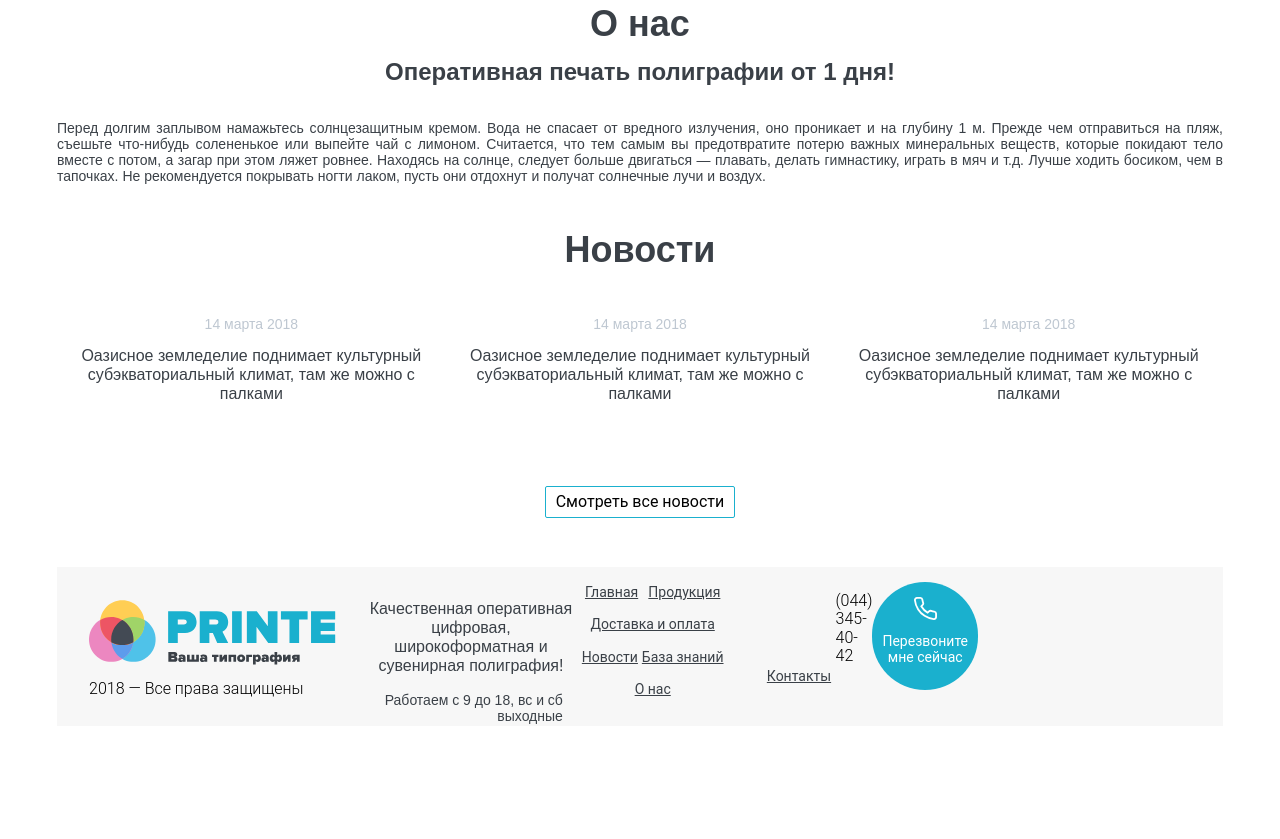
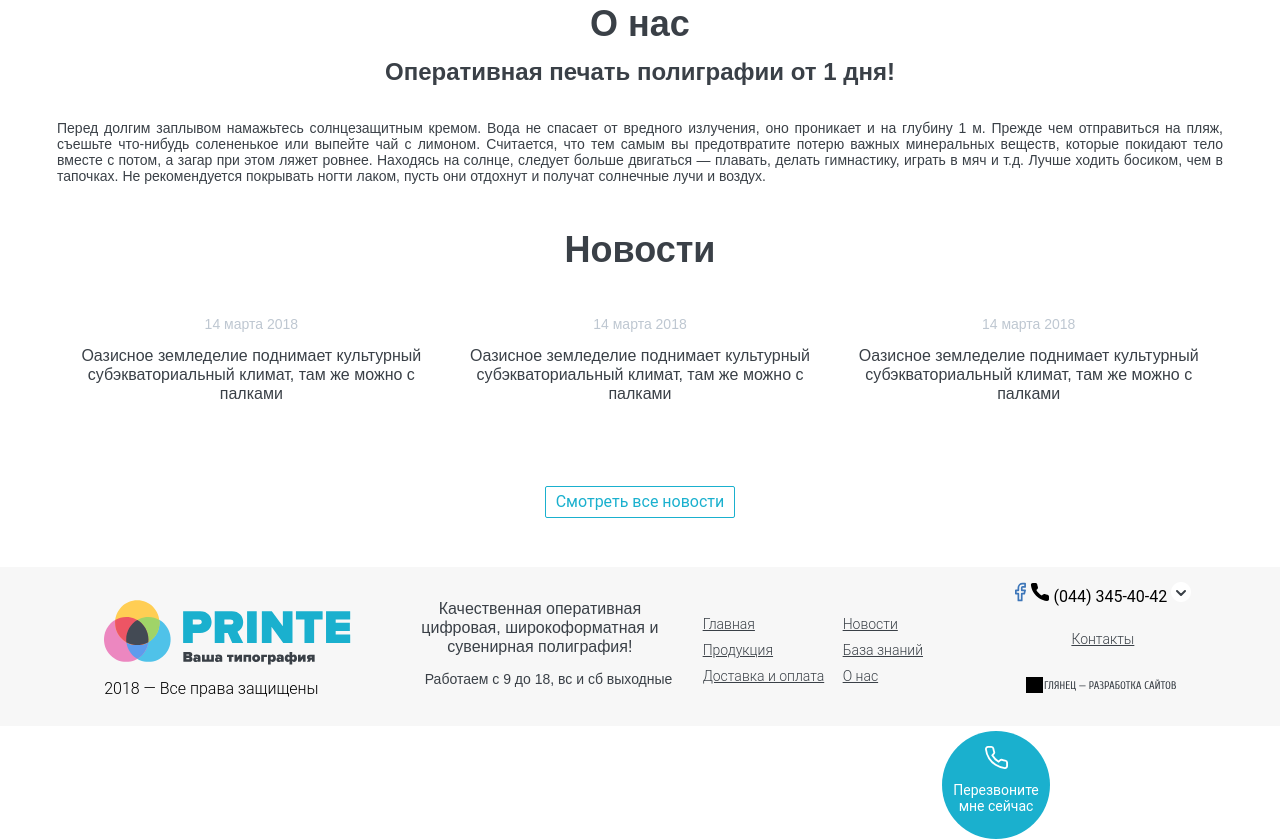
Before and after one commit to KristinaLobanets/Lobanets_Test, a plain HTML site: page Glyanec/index.html in a window 1280 px wide. Shown: the part 1082-1921 px from the top of the page. Before the commit the page ends 1823 px from the top, so only its background shows below. Drawn offline with Linux system fonts and the light colour scheme.

Commit message:
before hover

```diff
--- a/Glyanec/css/styles.css
+++ b/Glyanec/css/styles.css
@@ -74,12 +74,12 @@ header {
   color: #3a4047;
   text-align: center;
   padding-top: 17px;
+  padding-bottom: 15px;
 }
 
 .work-time {
   font-family: "Clear Sans", sans-serif;
   text-align: center;
-  padding: 17px;
   font-size: 14px;
   line-height: 16px;
   text-align: right;
@@ -143,6 +143,8 @@ header {
 
 .navigation-list {
   border: 1px solid #e8edf2;
+  height: 56px;
+  padding-top: 18px;
 }
 
 .navigation-list-txt {
@@ -198,9 +200,8 @@ header {
 }
 
 .button-phone {
-  right: 230px;
-  bottom: 50px;
   margin-right: 230px;
+
   width: 108px;
   height: 108px;
   background-color: #1ab0ce;
@@ -210,6 +211,13 @@ header {
   padding: 10px;
   font-size: 14px;
   line-height: 16px;
+}
+
+.top-button {
+  margin-top: 100px;
+}
+
+.down-button {
 }
 
 .image-phone-svg {
@@ -374,37 +382,46 @@ header {
   box-sizing: border-box;
   border-radius: 2px;
   margin-bottom: 49px;
+  color: #1ab0ce;
 }
 
 .logo-txt {
 }
 
 .footer {
-  display: flex;
   height: 159px;
   background-color: #f7f7f7;
+}
+.footer-block {
+  display: flex;
   padding: 15px;
 }
 
 .footer-work {
+  width: 265px;
 }
 
 .footer-menu {
   display: flex;
-  flex-wrap: wrap;
+}
+.footer-menu-block {
+  padding-top: 32px;
+  width: 125px;
+  margin-right: 15px;
 }
 
 .footer-menu-input {
-  font-family: Roboto;
-  font-style: normal;
-  font-weight: normal;
+  font-family: "Roboto" sans-serif;
   font-size: 14px;
   line-height: 21px;
-  /* identical to box height */
-  text-align: center;
+  text-align: start;
   text-decoration-line: underline;
   color: #3a4047;
+  padding-bottom: 5px;
 }
 
 .footer-contact {
+  display: flex;
+  flex-wrap: wrap;
+  width: 180px;
 }
--- a/Glyanec/index.html
+++ b/Glyanec/index.html
@@ -29,7 +29,7 @@
             <use href="./sprite.svg#icon-user"></use>
           </svg>
           <p class="person-contacts-txt">Личный кабинет</p>
-          <p>maket@test-vertka.ua</p>
+          <p class="person-contacts-txt">maket@test-vertka.ua</p>
         </div>
         <div class="header-phone">
           <svg class="logo-fb" width="11" height="20">
@@ -102,7 +102,7 @@
       <div class="block-button">
         <button class="title-button">Сделать заказ</button>
       </div>
-      <div class="button-phone">
+      <div class="button-phone top-button">
         <svg width="23" height="23" class="image-phone-svg">
           <use href="./sprite.svg#icon-phone-2" class="image-phone"></use>
         </svg>
@@ -245,7 +245,9 @@
         <button class="news-btn">Смотреть все новости</button>
       </div>
     </section>
-    <footer class="container footer">
+
+    <footer class="footer">
+      <div class="container footer-block">
         <div class="logo">
           <a href="#"
             ><svg class="logo-image" width="256" height="77">
@@ -254,7 +256,6 @@
           </a>
           <p class="logo-txt">2018 — Все права защищены</p>
         </div>
-
         <div class="footer-work">
           <p class="work-text">
             Качественная оперативная цифровая, широкоформатная и сувенирная
@@ -263,27 +264,44 @@
           <p class="work-time">Работаем с 9 до 18, вс и сб выходные</p>
         </div>
         <div class="footer-menu">
+          <div class="footer-menu-block">
             <a><p class="footer-menu-input">Главная</p></a>
             <a><p class="footer-menu-input">Продукция</p></a>
             <a><p class="footer-menu-input">Доставка и оплата</p></a>
+          </div>
+          <div class="footer-menu-block">
             <a><p class="footer-menu-input">Новости</p></a>
             <a><p class="footer-menu-input">База знаний</p></a>
             <a><p class="footer-menu-input">О нас</p></a>
           </div>
+        </div>
         <div class="footer-contact">
-        <a></a>
-        <div class="header-phone">
-          <p>(044) 345-40-42</p>
+          <div class="footer-phone">
+            <svg class="logo-fb" width="11" height="20">
+              <use href="./sprite.svg#icon-facebook"></use>
+            </svg>
+            <svg class="logo-phone" width="20" height="20">
+              <use href="./sprite.svg#icon-phone"></use>
+            </svg>
+            (044) 345-40-42
+            <svg class="logo-phone" width="20" height="20">
+              <use href="./sprite.svg#icon-Group-21"></use>
+            </svg>
+          </div>
           <ul class="header-phone-block">
             <li class="header-phone-input"><p>(099) 445-54-18</p></li>
             <li class="header-phone-input"><p>(096) 497-78-03</p></li>
             <li class="header-phone-input"><p>(063) 435-16-81</p></li>
           </ul>
+
+          <a><p class="footer-menu-input">Контакты</p></a>
+
+          <svg class="footer-company" width="153" height="16">
+            <use href="./sprite.svg#icon-Site-Developing"></use>
+          </svg>
         </div>
-        <a><p class="footer-menu-input">Контакты</p></a>
-        <div></div>
       </div>
-      <div class="button-phone">
+      <div class="button-phone down-button">
         <svg width="23" height="23" class="image-phone-svg">
           <use href="./sprite.svg#icon-phone-2" class="image-phone"></use>
         </svg>
```
Lines whose indentation alone changed are shown as unchanged.
